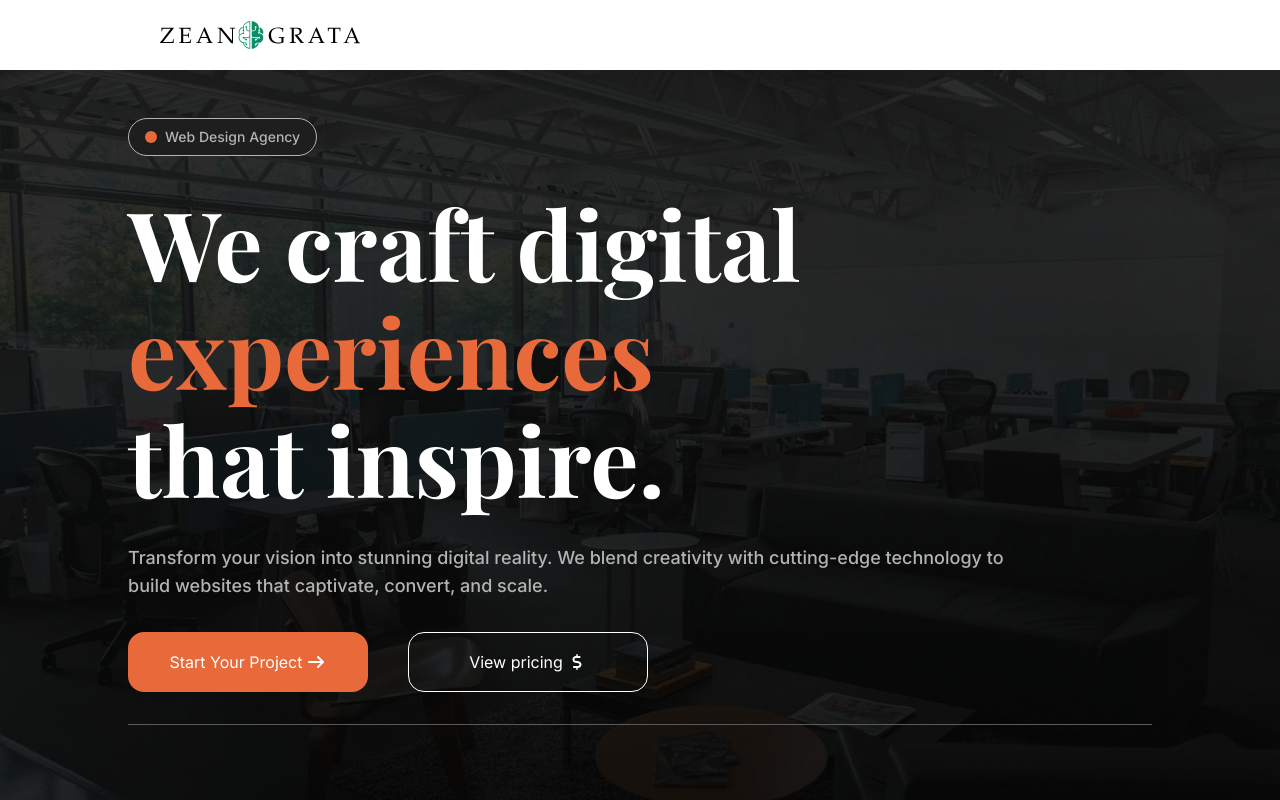
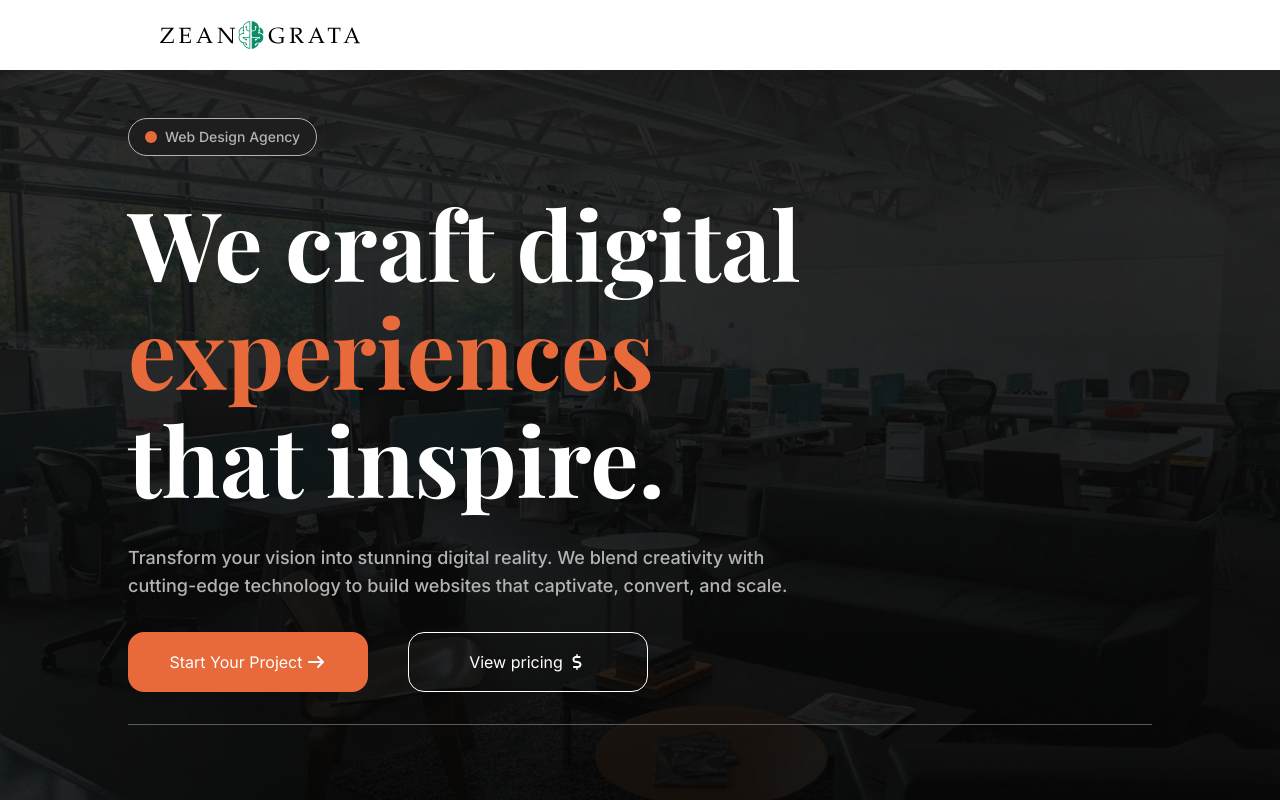
Before and after one commit to Zean-Grata/zean-grata-website, a React (Vite) app in the folder client/: page / in a window 1280 px wide. Shown: the top 800 px of the page. Built offline with nearby package versions, Linux system fonts and the light colour scheme; a web font is replaced by a local one.

Commit message:
Format subheading

```diff
--- a/client/src/pages/Hero.tsx
+++ b/client/src/pages/Hero.tsx
@@ -10,7 +10,7 @@ return (
     <h1 className='text-[#FFFFFF] font-heading max-w-[11ch] text-8xl/27 font-bold'>
       We craft digital <span className='text-[#E8693A]'>experiences</span> that inspire.
     </h1>
-    <h2 className='text-[#B3B3B3] text-lg font-body font-medium max-w-[78ch]'>
+    <h2 className='text-[#B3B3B3] text-lg font-body font-medium max-w-[60ch]'>
       Transform your vision into stunning digital reality. We blend creativity with cutting-edge technology
       to build websites that captivate, convert, and scale.
     </h2>
```
